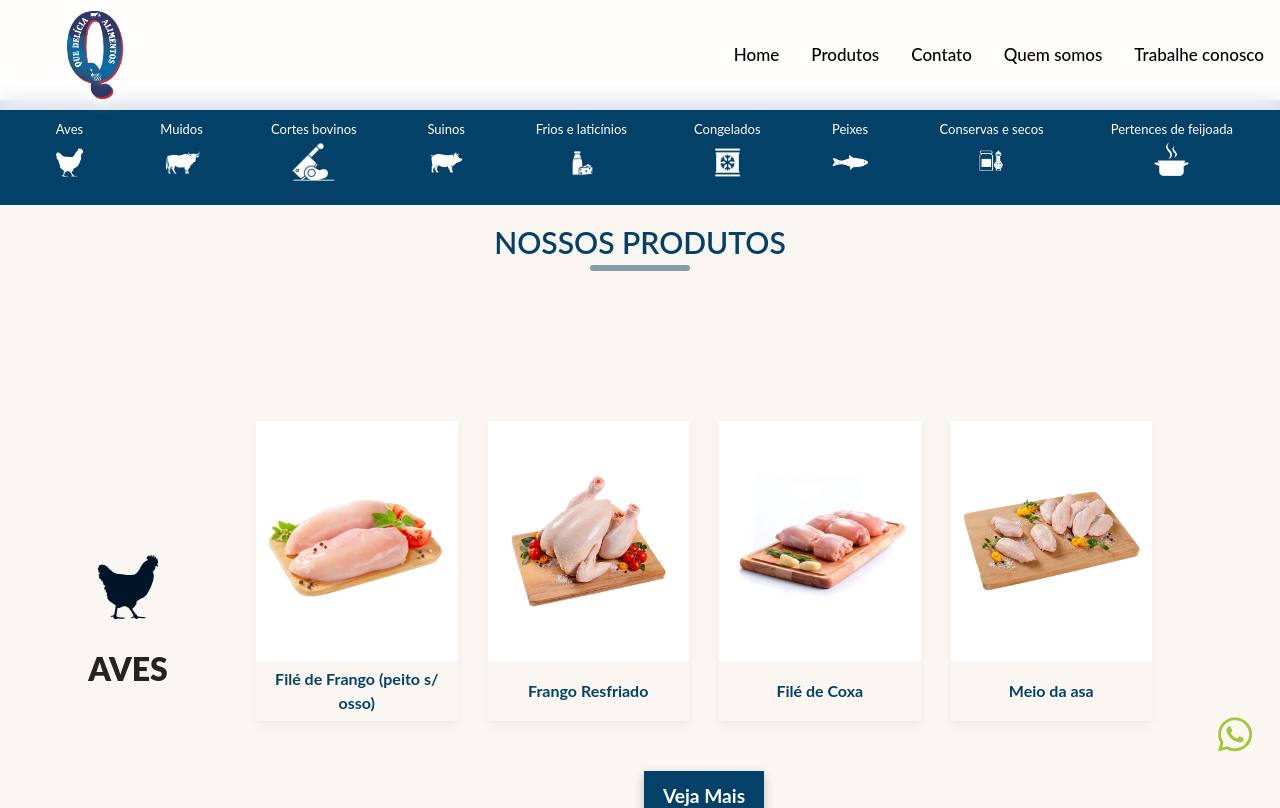
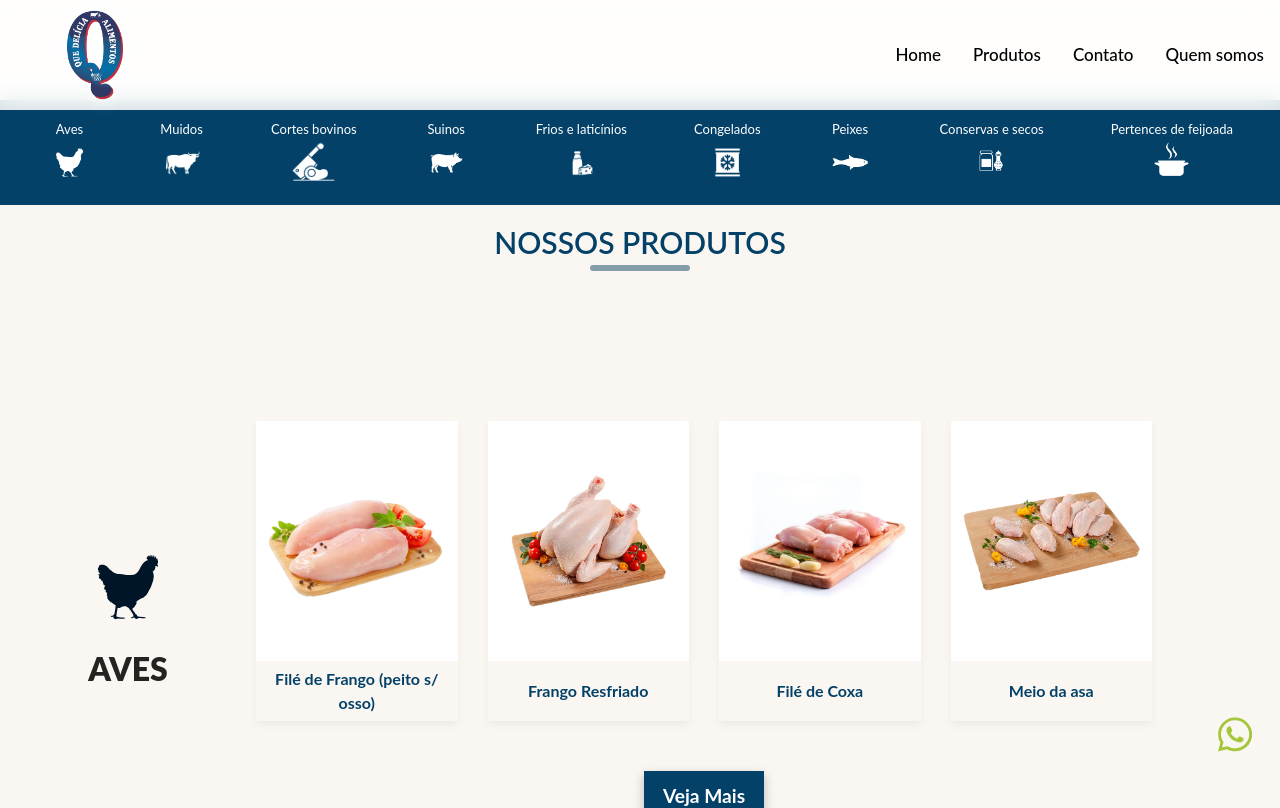
Before and after one commit to 01Vitorhugo/quedelicia, a React (Create React App) app: page /produtos in a window 1280 px wide. Shown: the top 808 px of the page. Built offline with nearby package versions, Linux system fonts and the light colour scheme.

Commit message:
adjusting icons

```diff
--- a/src/components/Compo-Produtos/CompoBovinos/index.jsx
+++ b/src/components/Compo-Produtos/CompoBovinos/index.jsx
@@ -1,4 +1,4 @@
-import bovinos from '../../../imagens/icons-produtos-submenu/boi.svg'
+import bovinos from '../../../imagens/icons-produtos-submenu/corteBovino.png'
 import bovinos1 from '../../../imagens/bovinos/peito-bovino.png'
 import bovinos2 from '../../../imagens/bovinos/capa-de-filé.png'
 import bovinos3 from '../../../imagens/bovinos/acem.png'
--- a/src/components/Compo-Produtos/CompoCongelados/index.jsx
+++ b/src/components/Compo-Produtos/CompoCongelados/index.jsx
@@ -1,5 +1,5 @@
 import { Link } from 'react-router-dom'
-import congelados from '../../../imagens/icons-produtos-submenu/congelados.svg'
+import congelados from '../../../imagens/icons-produtos-submenu/congelados.png'
 import congelados1 from '../../../imagens/congelados/Couve flor.png'
 import congelados2 from '../../../imagens/congelados/anel de cebola.png'
 import congelados3 from '../../../imagens/congelados/batata bem brasil.png'
--- a/src/components/Navbar/index.jsx
+++ b/src/components/Navbar/index.jsx
@@ -51,15 +51,11 @@ export default function Menu() {
                     <Link className="block py-2 pl-3 pr-4 md:p-0 border-b border-gray-100 text-gray-700 hover:bg-gray-50
                     dark:border-gray-700 dark:text-gray-400 dark:hover:bg-gray-700 dark:hover:text-white md:border-0
                     md:hover:bg-transparent md:hover:text-cyan-700 md:dark:hover:bg-transparent
-                    md:dark:hover:text-white" to="/produtos">Contato</Link>
+                    md:dark:hover:text-white" to="/contato">Contato</Link>
                     <Link className="block py-2 pl-3 pr-4 md:p-0 border-b border-gray-100 text-gray-700 hover:bg-gray-50
                     dark:border-gray-700 dark:text-gray-400 dark:hover:bg-gray-700 dark:hover:text-white md:border-0
                     md:hover:bg-transparent md:hover:text-cyan-700 md:dark:hover:bg-transparent
                     md:dark:hover:text-white" to="/produtos">Quem somos</Link>
-                    <Link className="block py-2 pl-3 pr-4 md:p-0 border-b border-gray-100 text-gray-700 hover:bg-gray-50
-                    dark:border-gray-700 dark:text-gray-400 dark:hover:bg-gray-700 dark:hover:text-white md:border-0
-                    md:hover:bg-transparent md:hover:text-cyan-700 md:dark:hover:bg-transparent
-                    md:dark:hover:text-white" to="/produtos">Trabalhe conosco</Link>
                 </NavbarCollapse>
             </Navbar>
         </div>
```
